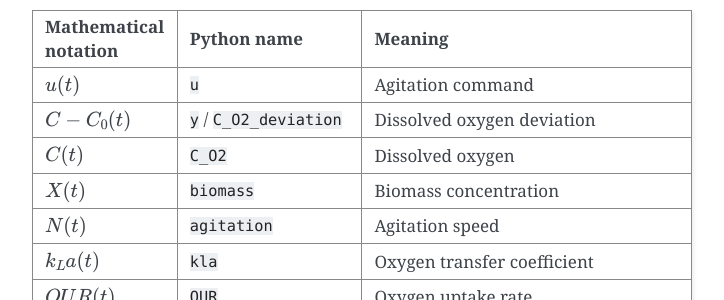
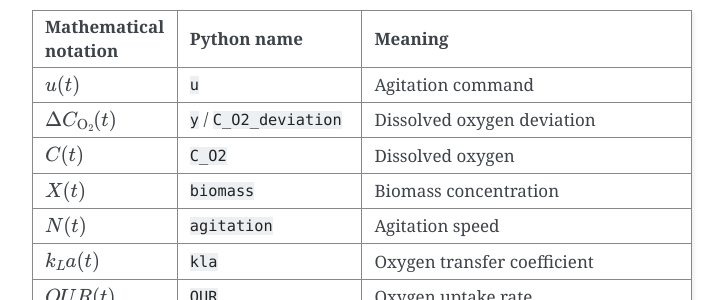
Before and after one commit to simple-machine-learning/SISO-Adaptive-Control, a Sphinx documentation site: the page built from packages/SISO_Adaptive_Control_Python_v1.0.0/documentation/models/bioreactor_dissolved_oxygen.rst, in a window 1280 px wide and 900 px high, scrolled down 3214 px. Shown: the part 156-456 px from the top of the window, without its empty margins (388-1112 px from the left). Built offline with Sphinx 7.4.7, drawn with Linux system fonts in a browser that asks for light colours.

Commit message:
Align documentation symbols with model equations

```diff
--- a/packages/SISO_Adaptive_Control_Python_v1.0.0/documentation/models/bioreactor_dissolved_oxygen.rst
+++ b/packages/SISO_Adaptive_Control_Python_v1.0.0/documentation/models/bioreactor_dissolved_oxygen.rst
@@ -174,7 +174,7 @@ The first column gives the readable mathematical notation, the second gives the
    * - :math:`u(t)`
      - ``u``
      - Agitation command
-   * - :math:`C-C_0(t)`
+   * - :math:`\Delta C_{\mathrm{O_2}}(t)`
      - ``y`` / ``C_O2_deviation``
      - Dissolved oxygen deviation
    * - :math:`C(t)`
```
